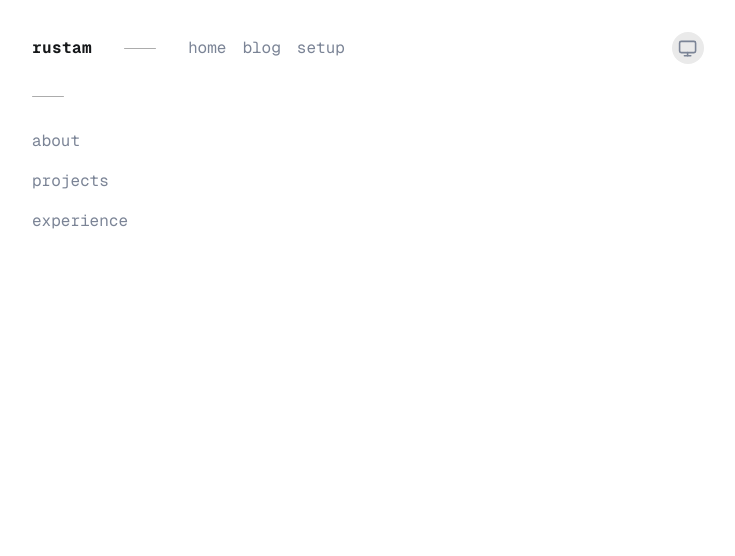
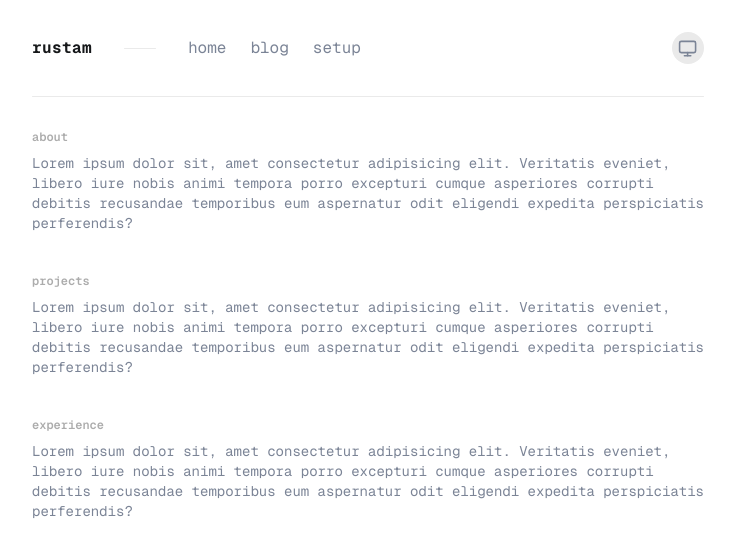
Before and after one commit to frixaco/frixaco.com, a Next.js app: page / in a window 1280 px wide. Shown: the top 556 px of the page, without its empty margins (272-1007 px from the left). Built offline with nearby package versions, Linux system fonts and the light colour scheme.

Commit message:
Finalize home page design

```diff
--- a/src/app/layout.tsx
+++ b/src/app/layout.tsx
@@ -22,13 +22,7 @@ export const metadata: Metadata = {
 
 export default function RootLayout({
   children,
-  blog,
-  setup,
-}: Readonly<{
-  children: React.ReactNode;
-  blog: React.ReactNode;
-  setup: React.ReactNode;
-}>) {
+}: Readonly<{ children: React.ReactNode }>) {
   return (
     <html lang="en" suppressHydrationWarning>
       <body
@@ -48,9 +42,9 @@ export default function RootLayout({
                     rustam
                   </h1>
 
-                  <span className="w-8 rounded-full h-px bg-cyber-bg-highlight"></span>
+                  <span className="w-8 rounded-full h-px bg-cyber-bg-alt"></span>
 
-                  <div className="flex gap-4 items-center justify-center">
+                  <div className="flex gap-6 items-center justify-center">
                     <h2 className="text-cyber-grey cursor-pointer hover:text-cyber-fg duration-200 transition-colors">
                       <Link href="/">home</Link>
                     </h2>
@@ -66,7 +60,7 @@ export default function RootLayout({
                 <ModeToggle />
               </div>
 
-              <span className="w-8 rounded-full h-px bg-cyber-bg-highlight"></span>
+              <span className="w-full rounded-full h-px bg-cyber-bg-alt"></span>
 
               {children}
             </div>
--- a/src/app/page.tsx
+++ b/src/app/page.tsx
@@ -1,18 +1,19 @@
+const sections = ["about", "projects", "experience"];
+
 export default function Page() {
   return (
-    <div className="flex flex-col gap-4">
-      <div className="flex flex-col">
-        <h3 className="text-cyber-grey">about</h3>
-        <p className=""></p>
-      </div>
-
-      <div className="flex flex-col">
-        <h3 className="text-cyber-grey">projects</h3>
-      </div>
-
-      <div className="flex flex-col">
-        <h3 className="text-cyber-grey">experience</h3>
-      </div>
+    <div className="flex flex-col gap-10 text-sm text-cyber-grey">
+      {sections.map((s) => (
+        <div className="flex flex-col items-start justify-start gap-2">
+          <h3 className="font-semibold text-xs text-cyber-bg-highlight">{s}</h3>
+          <p className="">
+            Lorem ipsum dolor sit, amet consectetur adipisicing elit. Veritatis
+            eveniet, libero iure nobis animi tempora porro excepturi cumque
+            asperiores corrupti debitis recusandae temporibus eum aspernatur
+            odit eligendi expedita perspiciatis perferendis?
+          </p>
+        </div>
+      ))}
     </div>
   );
 }
```
